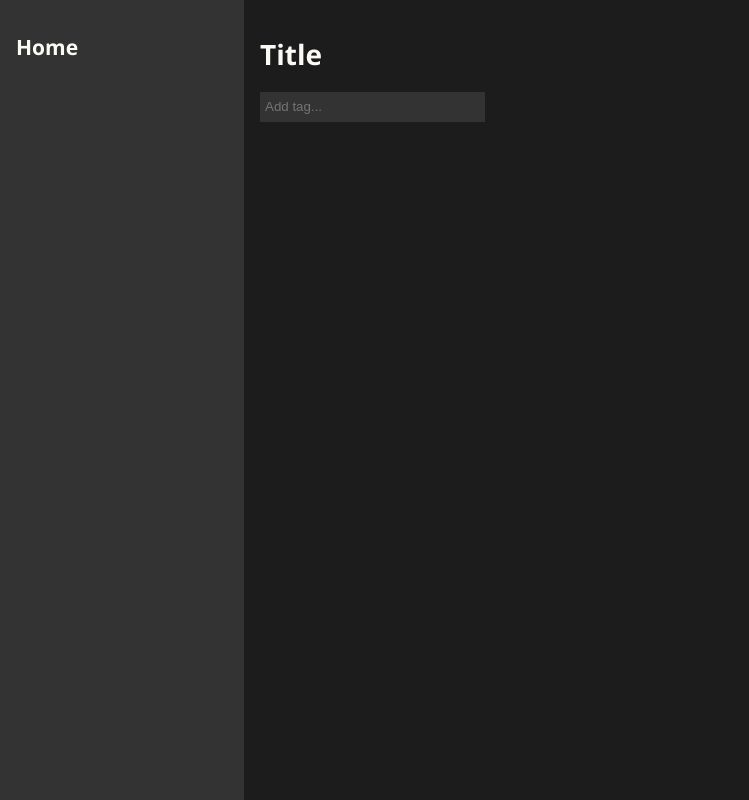
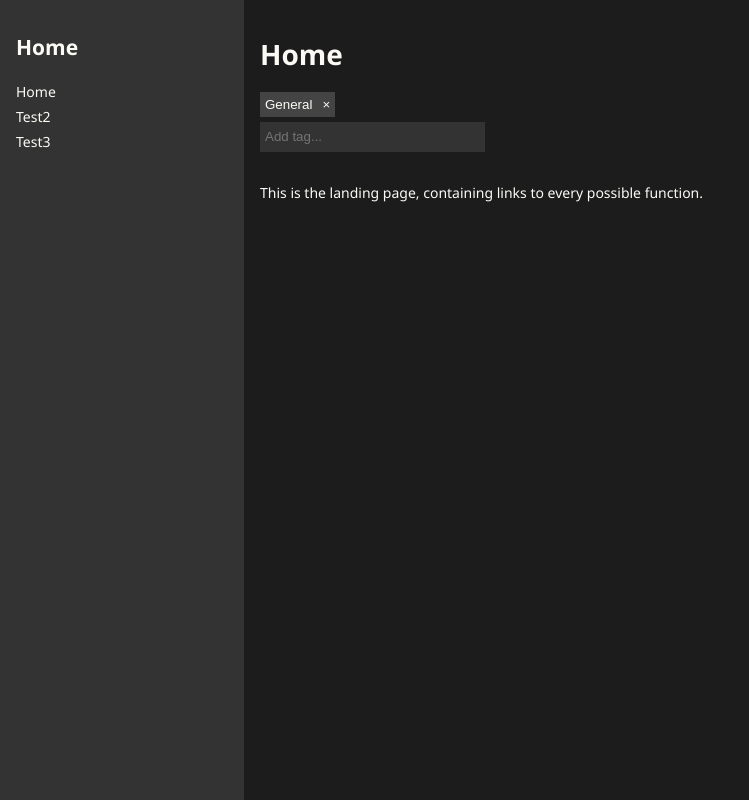
Before and after one commit to AndreasPfanzelt/NoteKeeper, a plain HTML site: page index.html in a window 1280 px wide. Shown: the whole page, without its empty margins (0-749 px from the left). Drawn offline with Linux system fonts and the light colour scheme.

Commit message:
Restore side-bar text-entries and selection capabilities.

```diff
--- a/index.html
+++ b/index.html
@@ -13,7 +13,7 @@
             <ul class="notebook-list"></ul>
         </div>
         <div class="content">
-            <h1>Title</h1>
+            <h1 class="title">Title</h1>
             <div class="tag-list-container"></div>
             <div class="search-bar-container">
                 <input type="text" id="search-bar-input" placeholder="Add tag...">
--- a/src/main.css
+++ b/src/main.css
@@ -33,6 +33,26 @@ body {
     overflow: auto;
 }
 
+.notebook-list {
+    list-style: none;
+    padding: 0;
+    margin: 0;
+}
+
+.notebook-list li {
+    padding-bottom: 3px;
+    padding-top: 3px;
+    cursor: pointer;
+}
+
+.notebook-list li:hover {
+    background-color: #555;
+}
+
+.notebook-list li.active {
+    font-weight: bold;
+}
+
 /*
     Text-entry.
  */
@@ -40,6 +60,11 @@ body {
 .content {
     margin-left: 244px;
     padding: 1rem;
+}
+
+.text {
+    margin-top: 30px;
+    line-height: 1.5;
 }
 
 /*
--- a/src/main.js
+++ b/src/main.js
@@ -7,7 +7,6 @@ const classActive = 'active';
 /*
     Html-elements to access.
  */
-const tagListElement = document.querySelector('.tag-list');
 const notebookListElement = document.querySelector('.notebook-list');
 const titleElement = document.querySelector('h1');
 const textElement = document.querySelector('.text');
@@ -32,11 +31,12 @@ class Tag {
 }
 
 class TextEntry {
-    constructor(id, title, text, tagIds) {
+    constructor(id, title, text, tagIds, parentTextEntryId = null) {
         this.id = id;
         this.title = title;
         this.text = text;
         this.tagIds = tagIds;
+        this.parentTextEntryId = parentTextEntryId;
     }
 }
 
@@ -224,6 +224,19 @@ document.addEventListener('click', event => {
     }
 });
 
+function PopulateSidebar() {
+    const textEntries = noteKeeper.textEntries.filter(textEntry => textEntry.parentTextEntryId === null);
+    textEntries.forEach(textEntry => {
+        const entryElement = document.createElement('li');
+        entryElement.innerHTML = textEntry.title;
+        entryElement.addEventListener('click', () => {
+            ShowTextEntry(textEntry.id);
+
+        });
+        notebookListElement.appendChild(entryElement);
+    });
+}
+
 const noteKeeper = new NoteKeeper();
 
 noteKeeper.AddTag('General');
@@ -238,10 +251,16 @@ noteKeeper.AddTag('Shop');
 noteKeeper.AddTag('Building');
 noteKeeper.AddTag('Settlement');
 
-noteKeeper.AddTextEntry('Test', 'Test', [noteKeeper.tags[0].id]);
+noteKeeper.AddTextEntry(
+    'Home',
+    'This is the landing page, containing links to every possible function.',
+    [noteKeeper.tags[0].id]
+);
 noteKeeper.AddTextEntry('Test2', 'Test2', [noteKeeper.tags[1].id, noteKeeper.tags[2].id]);
 noteKeeper.AddTextEntry('Test3', 'Test3', [noteKeeper.tags[3].id]);
 
+PopulateSidebar();
+ShowTextEntry(noteKeeper.textEntries[0].id);
 
 ///////////////////////////////////////////////////////////////////////////
 
```
